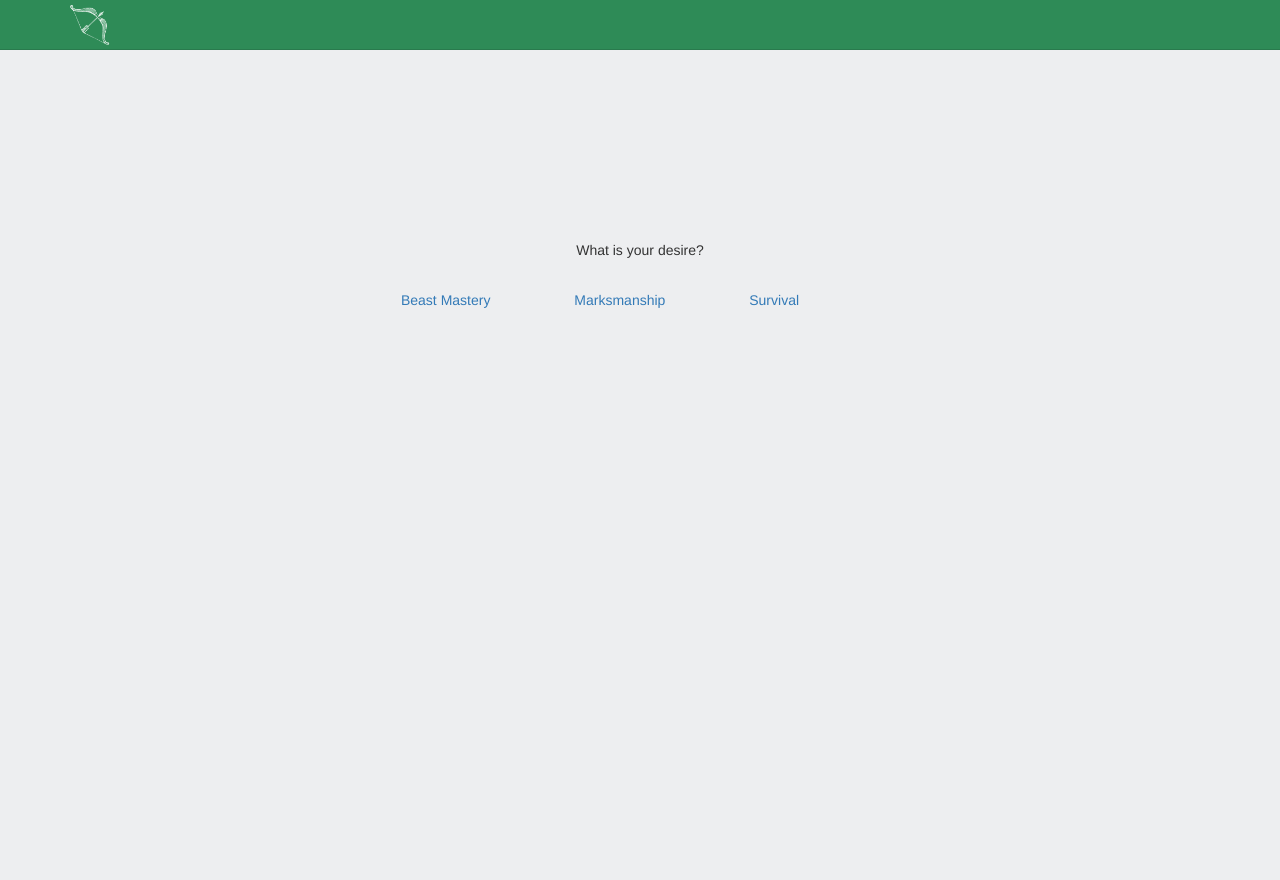
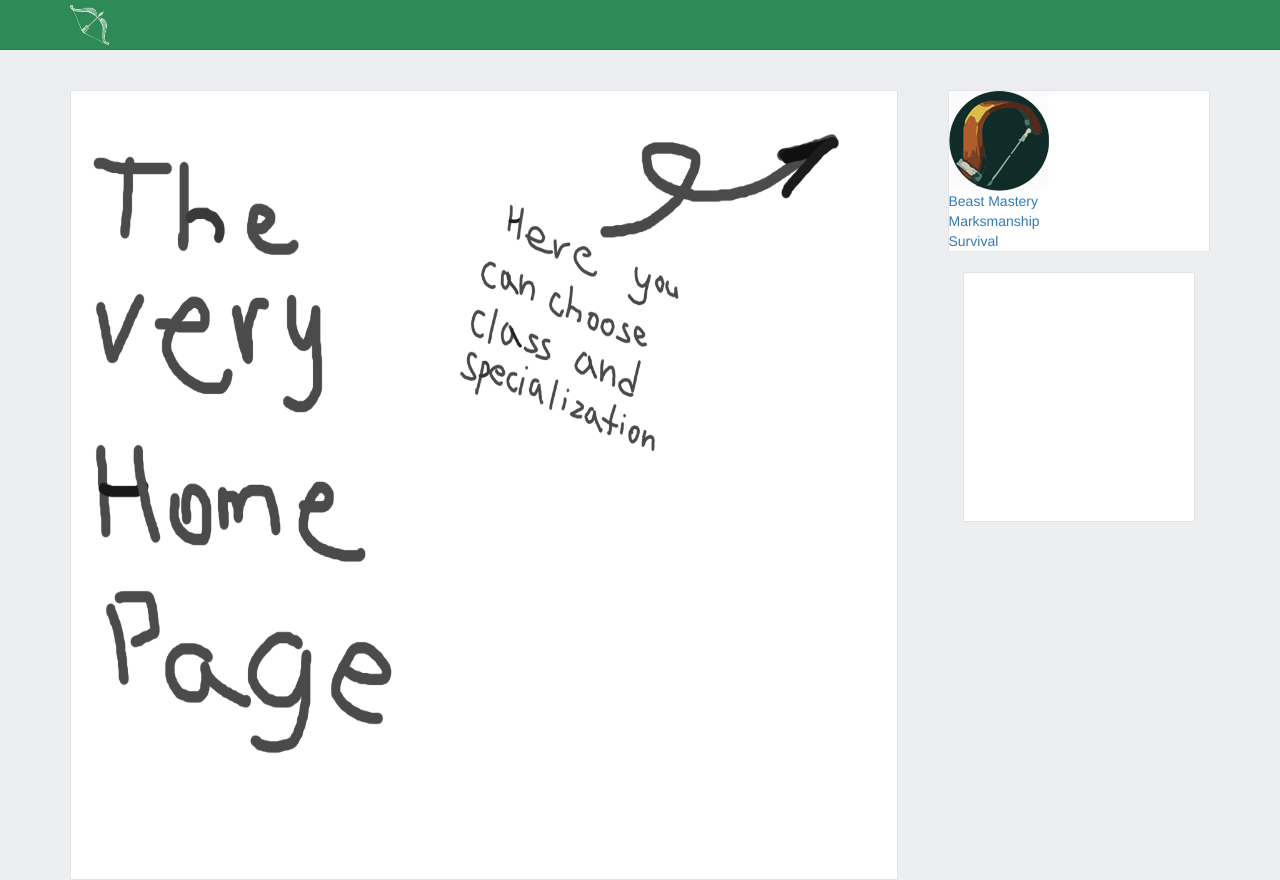
Before and after one commit to Bezrukov01/trueshot_lodge, a Django app: page / in a window 1280 px wide. Before the commit the page ends 308 px from the top, so only its background shows below. Run offline with Django 3.2, Linux system fonts and the light colour scheme; some libraries are stand-ins or nearby versions.

Commit message:
2nd commit

```diff
--- a/main/static/css/main.css
+++ b/main/static/css/main.css
@@ -22,6 +22,14 @@ header {
     border: 1px solid #e3e4e8;
     border-radius: 1px;
     overflow-y: scroll;
+}
+
+.mainContentWelcomePage {
+    background: #fff;
+    height: 790px;
+    margin-right: 20px;
+    border: 1px solid #e3e4e8;
+    border-radius: 1px;
 }
 
 ::-webkit-scrollbar {
@@ -55,11 +63,11 @@ header {
 }
 
 .boxThree {
-    min-height: auto;
+    min-height: unset;
     margin-bottom: 0px;
 }
 
-.buttonAcronyms, .buttonSGE, .buttonTalents, .buttonRotPrio, .buttonLegendaries, .buttonGear, .buttonTrinkets, .buttonWeakauras {
+.buttonAcronyms, .buttonSGE, .buttonTalents, .buttonRotPrio, .buttonLegendaries, .buttonGear, .buttonTrinkets, .buttonWeakauras{
     width: 100%;
     -webkit-transition: all .2s;
     line-height: 40px;
@@ -70,3 +78,15 @@ header {
 .buttonAcronyms:hover, .buttonSGE:hover, .buttonTalents:hover, .buttonRotPrio:hover, .buttonLegendaries:hover, .buttonGear:hover, .buttonTrinkets:hover, .buttonWeakauras:hover{
 background: #3CB371;
 }
+
+/*.BM, .MM, .SV{*/
+    /*width: 100%;*/
+    /*-webkit-transition: all .2s;*/
+    /*line-height: 40px;*/
+    /*cursor: pointer;*/
+    /*padding-left: 10px;*/
+/*}*/
+
+/*.BM:hover, .MM:hover, .SV:hover{*/
+/*background: #3CB371;*/
+/*}*/
--- a/main/templates/home.html
+++ b/main/templates/home.html
@@ -20,21 +20,35 @@
 <header>
     <div class="container">
         <div class="row">
-            <div class="col-lg-1"><img src="{% static 'img/new_logo.png' %}" alt="icon" class="logo"></div>
+            <div class="col-lg-1"><a href="{% url 'main:home' %}"><img src="{% static 'img/new_logo.png' %}" alt="icon" class="logo"></a></div>
         </div>
     </div>
 </header>
 
 <div class="container">
-    <div class="row">
-        <div class="col-12" style="text-align: center; margin-top: 15rem;">
-            <p>What is your desire?</p>
-            <br>
-            <a href="{% url 'main:character' name='BM' %}" style="margin-right: 8rem;">Beast Mastery</a>
-            <a href="{% url 'main:character' name='MM' %}" style="margin-right: 8rem;">Marksmanship</a>
-            <a href="{% url 'main:character' name='SV' %}" style="margin-right: 8rem;">Survival</a>
+     <div class="row">
+            <div class="col-lg-9 col-md-6">
+                <div class="mainContentWelcomePage"><img src="{% static 'img/welcome-page.png' %}" alt="welcomePage" class="" width="800" height="785"></div>
+            </div>
+            <div class="col-lg-3 col-md-6">
+                <div class="row">
+                    <div class="col-lg-12">
+                        <div class="boxOne">
+                            <img src="{% static 'img/logo100x100hunter.png' %}" alt="hunterLogo" class="">
+                            <div class="boxOneButtons">
+                                <a href="{% url 'main:character' name='BM' %}" style="margin-right: 8rem;">Beast Mastery</a>
+                                <a href="{% url 'main:character' name='MM' %}" style="margin-right: 8rem;">Marksmanship</a>
+                                <a href="{% url 'main:character' name='SV' %}" style="margin-right: 8rem;">Survival</a>
+                            </div>
+                    </div>
+                    <div class="col-lg-12">
+                        <div class="boxTwo">
+                        </div>
+                    </div>
+                    </div>
+                </div>
+            </div>
         </div>
-    </div>
 </div>
 </body>
 </html>
```
Also changed, not shown: main/templates/character.html (+16 -4 lines), main/static/img/welcome-page.png (added).
